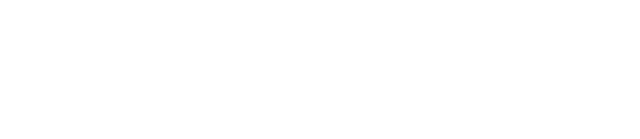
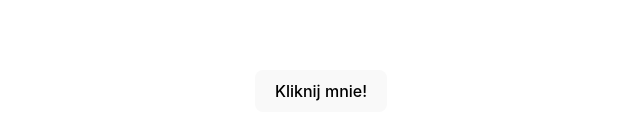
Before and after one commit to lukas-sikora/zadania-react, a React (Vite) app in the folder react-training/: page / in a window 1280 px wide. Shown: the part 309-448 px from the top of the page, without its empty margins (319-959 px from the left). Built offline with nearby package versions, Linux system fonts and the light colour scheme.

Commit message:
rendering-and-events-task/1

```diff
--- a/react-training/src/App.jsx
+++ b/react-training/src/App.jsx
@@ -1,5 +1,13 @@
-function App() {
-  return <div></div>
-}
+const callAlert = (text) => {
+  alert(text);
+};
 
-export default App
+const App = () => {
+  return (
+    <button onClick={callAlert("Uwaga, mam ważny komunikat!")}>
+      Kliknij mnie!
+    </button>
+  );
+};
+
+export default App;
```
